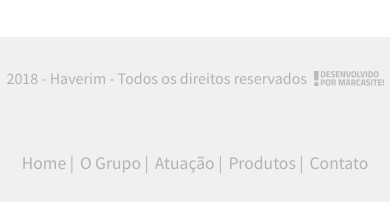
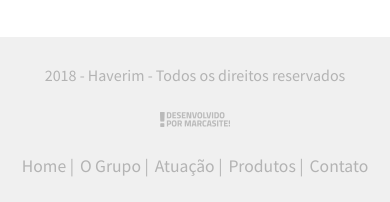
Before and after one commit to limaCoder/Haverim, a plain HTML site: page index.html in a window 390 px wide. Shown: the part 8777-8979 px from the top of the page. Drawn offline with nearby package versions, Linux system fonts and the light colour scheme; files whose address does not match are found by name.

Commit message:
marcasite logo

```diff
--- a/assets/css/style.css
+++ b/assets/css/style.css
@@ -625,6 +625,12 @@ textarea {
   }
 }
 
+@media(max-width: 800px) {
+  .footer-info {
+    flex-direction: column;
+  }
+}
+
 .footer-info p {
   color: #b3b3b3;
 }
```
